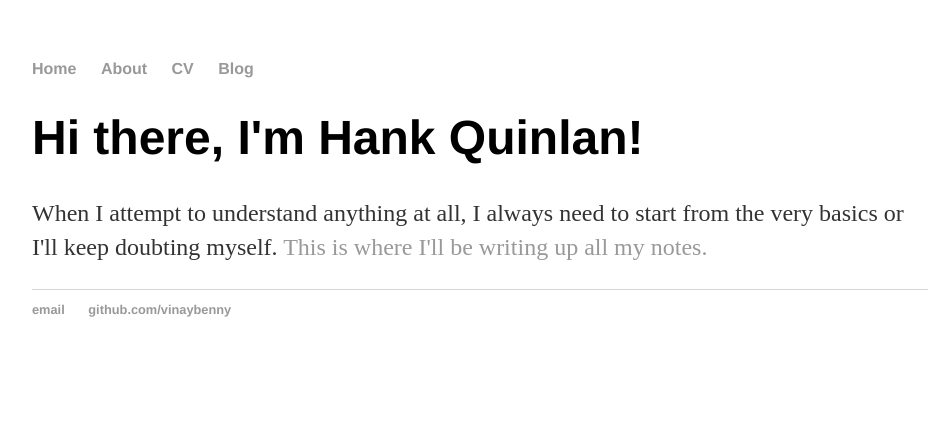
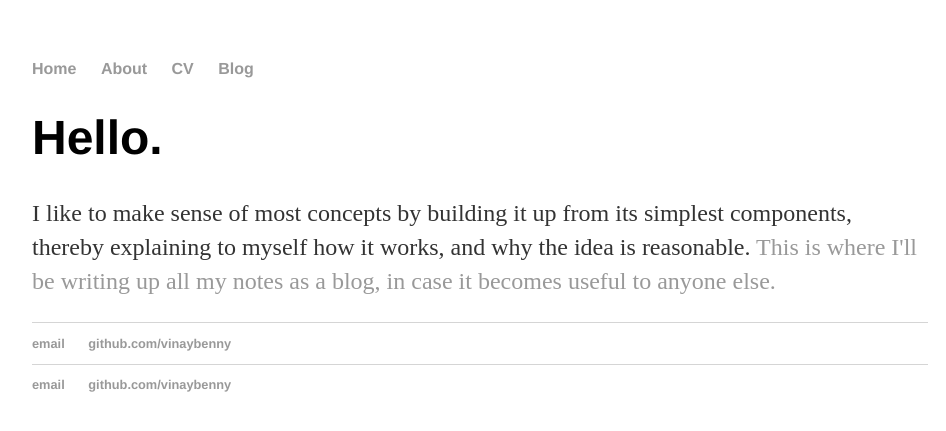
Before and after one commit to vinaybenny/vinaybenny.github.io, a Jekyll site: the page built from index.html, in a window 1280 px wide. Shown: the top 431 px of the page, without its empty margins (160-1106 px from the left). Built offline with Jekyll 4.4.1, drawn with Linux system fonts in a browser that asks for light colours.

Commit message:
Update index.html

```diff
--- a/index.html
+++ b/index.html
@@ -1,24 +1,11 @@
-<!DOCTYPE html>
-<html>
-	<head>
-		<title>Vinay Benny</title>
-		<!-- link to main stylesheet -->
-		<link rel="stylesheet" type="text/css" href="/css/main.css">
-	</head>
-	<body>
-		<nav>
-    		<ul>
-        		<li><a href="/">Home</a></li>
-	        	<li><a href="/about">About</a></li>
-        		<li><a href="/cv">CV</a></li>
-        		<li><a href="/blog">Blog</a></li>
-    		</ul>
-		</nav>
-		<div class="container">
+---
+layout: default
+title: Building it from Scratch.
+---
     		<div class="blurb">
-        		<h1>Hi there, I'm Hank Quinlan!</h1>
-				<p>When I attempt to understand anything at all, I always need to start from the very basics or I'll keep doubting myself.
-        <a href="/about">This is where I'll be writing up all my notes.</a></p>
+        		<h1>Hello.</h1>
+				<p>I like to make sense of most concepts by building it up from its simplest components, thereby explaining to myself how it works, and why the idea is reasonable.
+        <a href="/about">This is where I'll be writing up all my notes as a blog, in case it becomes useful to anyone else.</a></p>
     		</div><!-- /.blurb -->
 		</div><!-- /.container -->
 		<footer>
```
